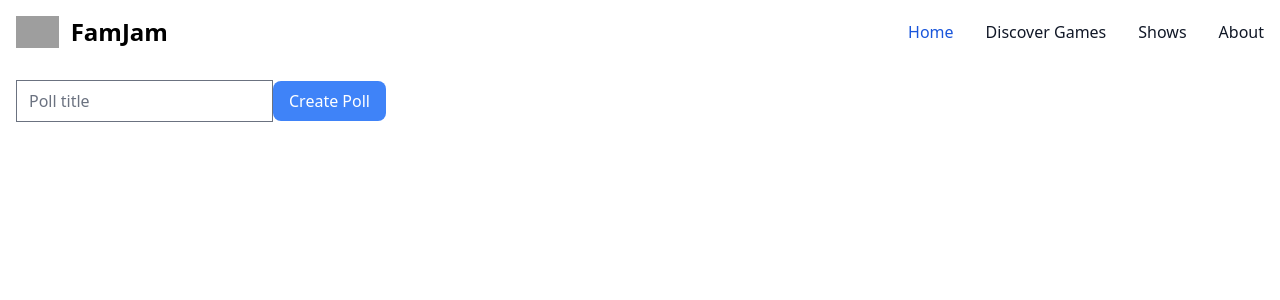
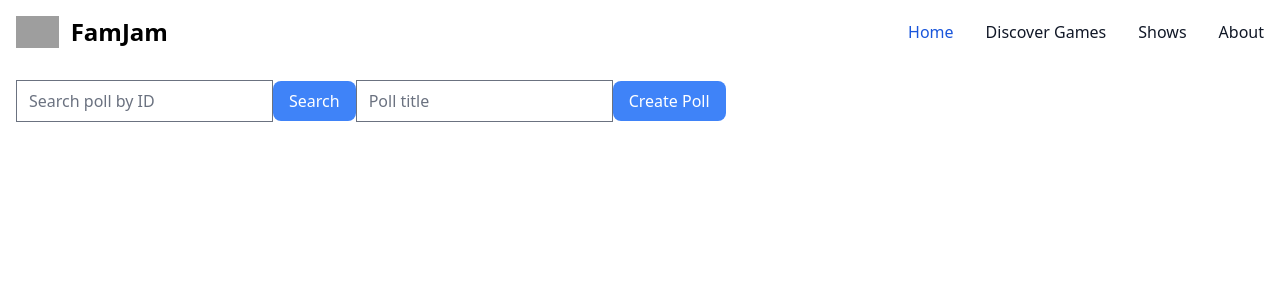
Before and after one commit to nixondebantu/famjam, a React (Create React App) app: page /majority in a window 1280 px wide. Shown: the top 300 px of the page. Built offline with nearby package versions, Linux system fonts and the light colour scheme; grey boxes are pictures that could not be loaded.

Commit message:
find by search

```diff
--- a/src/pages/Majority.js
+++ b/src/pages/Majority.js
@@ -1,5 +1,7 @@
+import React, { useState } from 'react';
 
-import React, { useState } from 'react';
+// Global object to store all polls
+const polls = {};
 
 const Option = ({ option, voteCount, onVote }) => (
   <div>
@@ -18,41 +20,47 @@ const Poll = ({ pollId, title, options, votes, onVote }) => (
 );
 
 const Majority = () => {
-  const [poll, setPoll] = useState(null);
+  const [pollId, setPollId] = useState(null);
   const [newOption, setNewOption] = useState('');
   const [title, setTitle] = useState('');
+  const [searchId, setSearchId] = useState('');
 
   const createPoll = () => {
-    if (title !== '') {
-      setPoll({ id: Math.floor(Math.random() * 10000), title, options: [], votes: [] });
-      setTitle('');
-    }
+    const id = Math.floor(Math.random() * 10000);
+    setPollId(id);
+    polls[id] = { title, options: [], votes: [] };
+    setTitle('');
   };
 
   const addOptionToPoll = () => {
     if (newOption !== '') {
-      setPoll({
-        ...poll,
-        options: [...poll.options, newOption],
-        votes: [...poll.votes, 0],
-      });
+      polls[pollId].options.push(newOption);
+      polls[pollId].votes.push(0);
       setNewOption('');
     }
   };
 
   const vote = (optionIndex) => {
-    const newVotes = [...poll.votes];
-    newVotes[optionIndex]++;
-    setPoll({ ...poll, votes: newVotes });
+    polls[pollId].votes[optionIndex]++;
+  };
+
+  const searchPoll = () => {
+    if (polls[searchId]) {
+      setPollId(searchId);
+    } else {
+      alert('Invalid poll ID');
+    }
   };
 
   return (
     <div className="p-4">
+      <input type="text" value={searchId} onChange={(e) => setSearchId(e.target.value)} placeholder="Search poll by ID" />
+      <button onClick={searchPoll} className="px-4 py-2 bg-blue-500 text-white rounded-lg mb-4">Search</button>
       <input type="text" value={title} onChange={(e) => setTitle(e.target.value)} placeholder="Poll title" />
       <button onClick={createPoll} className="px-4 py-2 bg-blue-500 text-white rounded-lg mb-4">Create Poll</button>
-      {poll && (
+      {pollId && (
         <div>
-          <Poll pollId={poll.id} title={poll.title} options={poll.options} votes={poll.votes} onVote={vote} />
+          <Poll pollId={pollId} title={polls[pollId].title} options={polls[pollId].options} votes={polls[pollId].votes} onVote={vote} />
           <input type="text" value={newOption} onChange={(e) => setNewOption(e.target.value)} placeholder="Add option" />
           <button onClick={addOptionToPoll} className="px-4 py-2 bg-blue-500 text-white rounded-lg mb-4">Add Option</button>
         </div>
```
